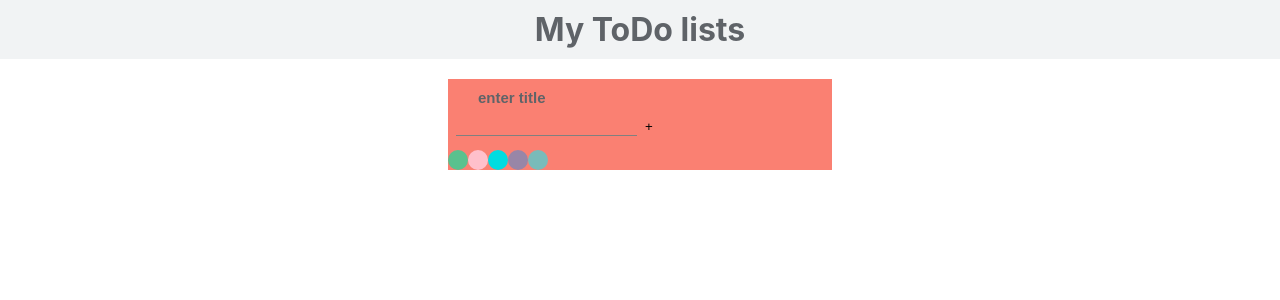
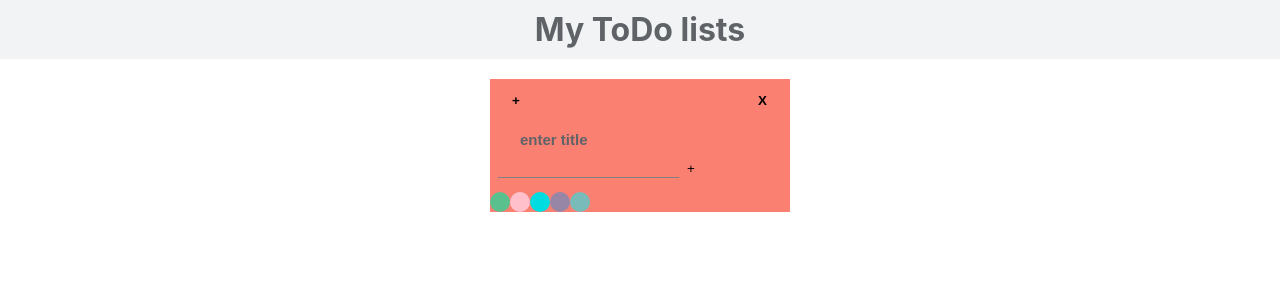
Before and after one commit to florentina-ban/mytodo, a React (Create React App) app in the folder my_app/: page / in a window 1280 px wide. Shown: the top 300 px of the page. Built offline with nearby package versions, Linux system fonts and the light colour scheme.

Commit message:
multiple notes

```diff
--- a/my_app/src/Add.js
+++ b/my_app/src/Add.js
@@ -114,7 +114,8 @@ export default class AddComponent extends React.Component {
         if (todoText.length === zero) {
             this.setState({'emptyErr': 'fill the gap and then press Enter'});
         } else {
-            document.getElementById('todo_id').value = '';
+            this.myRef.current.value='';
+            //document.getElementById('todo_id').value = '';
             const idG = generateId(allToDos),
                 stuff = {
                     'done': false,
@@ -135,7 +136,6 @@ export default class AddComponent extends React.Component {
             >
                 <BtnAdd
                     color={color}
-                    id="todo_id"
                     onChange={() => {
                         this.setState({'emptyErr': ''});
                     }}
@@ -144,7 +144,6 @@ export default class AddComponent extends React.Component {
                 />
                 <BtnAddButton
                     color={color}
-                    id="add_button_id"
                     onClick={this.handleAddToDoCb}
                     type="button"
                     value="+"
--- a/my_app/src/App.js
+++ b/my_app/src/App.js
@@ -1,12 +1,78 @@
 import Layout from "./Layout.js";
 import React from "react";
+import styled from 'styled-components';
+import { generateLayoutId, getLayoutIds, getLayoutString } from "./utils.js";
 
-const App = function App () {
+const AllLayouts = styled.form`
+    display: flex;
+    justify-content: space-evenly;
+    flex-wrap: wrap;
+`,
+    ListTitle = styled.h1`
+    background-color: #f1f3f4;
+    margin: auto;
+    padding: 10px;
+    text-align: center;
+    margin-bottom: 20px;
+    border: 0;
+    color: #5f6368;
+`;
 
-    return (
-        <Layout />
-    );
+class App extends React.Component {
+    constructor(){
+        super();
+        //window.localStorage.clear();
+        let layoutIds = window.localStorage.getItem('layoutIds');
+        layoutIds = getLayoutIds(layoutIds);
+        this.state = ({'layoutIds':layoutIds});
+    }
 
-};
+    addOneLayout = () => {
+        let {layoutIds} = this.state;
+        const id = generateLayoutId(layoutIds);
+        layoutIds.push(id);
+        debugger;
+        console.log(getLayoutString(layoutIds));
+        this.setState({layoutIds},()=>{window.localStorage.setItem('layoutIds',getLayoutString(layoutIds))});
+    }
+
+    getOneLayout = (id) => {
+        return (
+            <Layout id={id} addLayoutFunction={this.addOneLayout} deleteLayoutFunction={this.deleteLayout}/>
+        );
+    }
+
+    getAllLayouts = () => {
+        const {layoutIds} = this.state;
+        let allLayouts = [];
+        layoutIds.forEach(element => {
+            allLayouts.push(this.getOneLayout(element));
+        });
+        return allLayouts;
+    }
+
+    deleteLayout = (myId) => {
+        let {layoutIds} = this.state;
+        const newLayoutIds = layoutIds.filter((id) => id!==myId),
+            stringLayoutsIds = getLayoutString(newLayoutIds);
+        window.localStorage.removeItem('lista'+myId);
+        window.localStorage.removeItem('title'+myId);
+        window.localStorage.removeItem('color'+myId);
+        this.setState({'layoutIds': newLayoutIds},()=>{window.localStorage.setItem('layoutIds',stringLayoutsIds)});
+    }
+
+    render(){
+        return (
+            <div>
+                <ListTitle>
+                    {'My ToDo lists'}
+                </ListTitle>
+                <AllLayouts>
+                    {this.getAllLayouts()}
+                </AllLayouts>
+            </div>
+        );
+    }
+}
 
 export default App;
--- a/my_app/src/Layout.js
+++ b/my_app/src/Layout.js
@@ -2,8 +2,8 @@ import React, {Component} from 'react';
 import {getLista, getString} from './utils.js';
 import AddComponent from './Add';
 import MyTitle from './TitleComp.js';
+import PropTypes from 'prop-types';
 import Todo from './Todo.js';
-//import lista from './constants.js';
 import styled from 'styled-components';
 
 const AllComp = styled.form`
@@ -24,8 +24,7 @@ const AllComp = styled.form`
         }
     }
 };
-    width: 30%;
-    margin: auto;
+    width: 300px;
 `,
     ColorButton = styled.input`
     background-color: ${(props) => {
@@ -52,8 +51,17 @@ const AllComp = styled.form`
     border: 0;
 `,
     ColorComponent = styled.form`
-    font: normal 12px sans-serif;
     display: flex;
+`,
+    HeaderComponent = styled.form`
+    display: flex;
+    justify-content: space-between;
+`,
+    LayoutButtonAdd = styled(ColorButton)`
+    margin: 10px;
+    margin-left: 20px;
+    font-weight: bold;
+
 `,
     ListComp = styled.form`
     font: normal 12px sans-serif;
@@ -95,16 +103,24 @@ const AllComp = styled.form`
     padding: 0;
 `;
 export default class Layout extends Component {
-    constructor () {
-        super();
+    static propTypes = {
+        'addLayoutFunction': PropTypes.func,
+        'deleteLayoutFunction': PropTypes.func,
+        'id': PropTypes.string
+    }
+
+    static defaultProps = {
+        'addLayoutFunction': () => {},
+        'deleteLayoutFunction': () => {},
+        'id': ''
+    }
+
+    constructor (props) {
+        super(props);
         let checkedTodos = [],
             todos = [];
-        //window.localStorage.setItem('lista', getString(lista));
-
-        const color = window.localStorage.getItem('color'),
-            remakeLista = getLista(window.localStorage.getItem('lista'));
-        // Window.localStorage.setItem('color','color6');
-
+        const color = window.localStorage.getItem('color'+this.props.id),
+            remakeLista = getLista(window.localStorage.getItem('lista'+this.props.id));
         todos = remakeLista.filter((todo) => todo.done === false);
         checkedTodos = remakeLista.filter((todo) => todo.done === true);
         this.state = {checkedTodos,
@@ -115,10 +131,23 @@ export default class Layout extends Component {
     saveDataInStorage = () => {
         const {checkedTodos, todos} = this.state,
             listaChecked = getString(checkedTodos),
-            listaUnchecked = getString(todos),
-            listaZ = `${listaUnchecked};${listaChecked}`,
-            myStorage = window.localStorage;
-        myStorage.setItem('lista', listaZ);
+            listaUnchecked = getString(todos);
+        let listaZ;
+            if (listaUnchecked.length && listaChecked.length){
+                listaZ = `${listaUnchecked};${listaChecked}`;
+                window.localStorage.setItem('lista'+this.props.id, listaZ);
+                return;
+            }
+            if (listaUnchecked.length){
+                window.localStorage.setItem('lista'+this.props.id, listaUnchecked);
+                return;
+            }
+            if (listaChecked.length){
+                window.localStorage.setItem('lista'+this.props.id, listaChecked);
+                return;
+            }
+            window.localStorage.setItem('lista'+this.props.id, []);
+
     }
 
     removeToDo = (id) => {
@@ -237,7 +266,7 @@ export default class Layout extends Component {
 
     changeColor = (color) => {
         this.setState({color}, () => {
-            window.localStorage.setItem('color', color);
+            window.localStorage.setItem('color'+this.props.id, color);
         });
     }
 
@@ -249,6 +278,10 @@ export default class Layout extends Component {
         type="button"
     />
 
+    addLayout = () =>{
+        const {addLayoutFunction} = this.props;
+        addLayoutFunction();
+    }
 
     render () {
         const {checkedTodos, color} = this.state,
@@ -263,6 +296,7 @@ export default class Layout extends Component {
                 setChecked={this.setUnChecked}
                 text={todo.text}
             />),
+            {id, deleteLayoutFunction} = this.props,
             {todos} = this.state,
             todosMod = todos.map((todo) => <Todo
                 ck={false}
@@ -278,13 +312,18 @@ export default class Layout extends Component {
             />);
         return (
             <div>
-                <ListTitle>
-                    {'My ToDo lists'}
-                </ListTitle>
                 <AllComp color={color}>
+                    <HeaderComponent>
+                        <LayoutButtonAdd color={color} value={'+'} onClick={() => {this.addLayout()}}/>
+                        <LayoutButtonAdd
+                            color={color}
+                            value={'X'}
+                            onClick={() => {deleteLayoutFunction(id)} }/>
+                    </HeaderComponent>
                     <ListComp color={color}>
                         <MyTitle
                             color={color}
+                            id={id}
                         />
                         {todosMod}
                         <AddComponent
--- a/my_app/src/TitleComp.js
+++ b/my_app/src/TitleComp.js
@@ -63,18 +63,21 @@ export default class MyTitle extends React.Component {
 
     static propTypes = {
         'color': PropTypes.string,
+        'id': PropTypes.string,
         'text': PropTypes.string
     }
 
     static defaultProps = {
         'color': '',
+        'id':'',
         'text': 'enter title'
     }
 
     constructor (props) {
         super(props);
-        const text = window.localStorage.getItem('title')
-            ? window.localStorage.getItem('title')
+        const {id} = this.props,
+            text = window.localStorage.getItem('title'+id) ?
+            window.localStorage.getItem('title'+id)
             : props.text;
         this.state = {'clicked': false,
             text};
@@ -110,15 +113,15 @@ export default class MyTitle extends React.Component {
         if (!clicked) {
             this.setState({'clicked': !clicked});
         }
-
     }
 
     handleEnter = (event) => {
+        const {id} = this.props;
         if (event.key === 'Enter') {
             const newTitle = this.titleRef.current.value.trim();
             if (newTitle.length) {
                 this.setState({'text': newTitle}, () => {
-                    window.localStorage.setItem('title', newTitle);
+                    window.localStorage.setItem('title'+id, newTitle);
                 });
             }
             this.setState({'clicked': false});
--- a/my_app/src/utils.js
+++ b/my_app/src/utils.js
@@ -14,6 +14,42 @@ const generateId = function generateId (todoList) {
             }
         }
         return id;
+    },
+
+    generateLayoutId = function generateLayoutId (idList) {
+        const increm = 1,
+            someNumber = 100;
+        let found = false,
+            id = '';
+        while (!found) {
+            found = true;
+            const myNumber = parseInt(Math.random() * someNumber, 10);
+            id = myNumber.toString();
+            for (let iter = 0; iter < idList.length; iter += increm) {
+                if (idList[iter] === id) {
+                    found = false;
+                }
+            }
+        }
+        return id;
+    },
+
+    getLayoutIds = function getLayoutIds (myString) {
+        const lista = myString ? myString.split(',') : ['1'];
+        return lista;
+    },
+
+    getLayoutString = function getLayoutString (layoutIds){
+        let myString='';
+        layoutIds.forEach(id => {
+            if(myString){
+                myString = myString +','+ id;
+        }
+        else {
+            myString = myString + id;
+        }
+        });
+        return myString;
     },
 
     getLista = function getLista (myString) {
@@ -43,4 +79,7 @@ const generateId = function generateId (todoList) {
 
 export default generateId;
 export {getString};
+export {getLayoutIds};
 export {getLista};
+export {getLayoutString};
+export {generateLayoutId};
```
